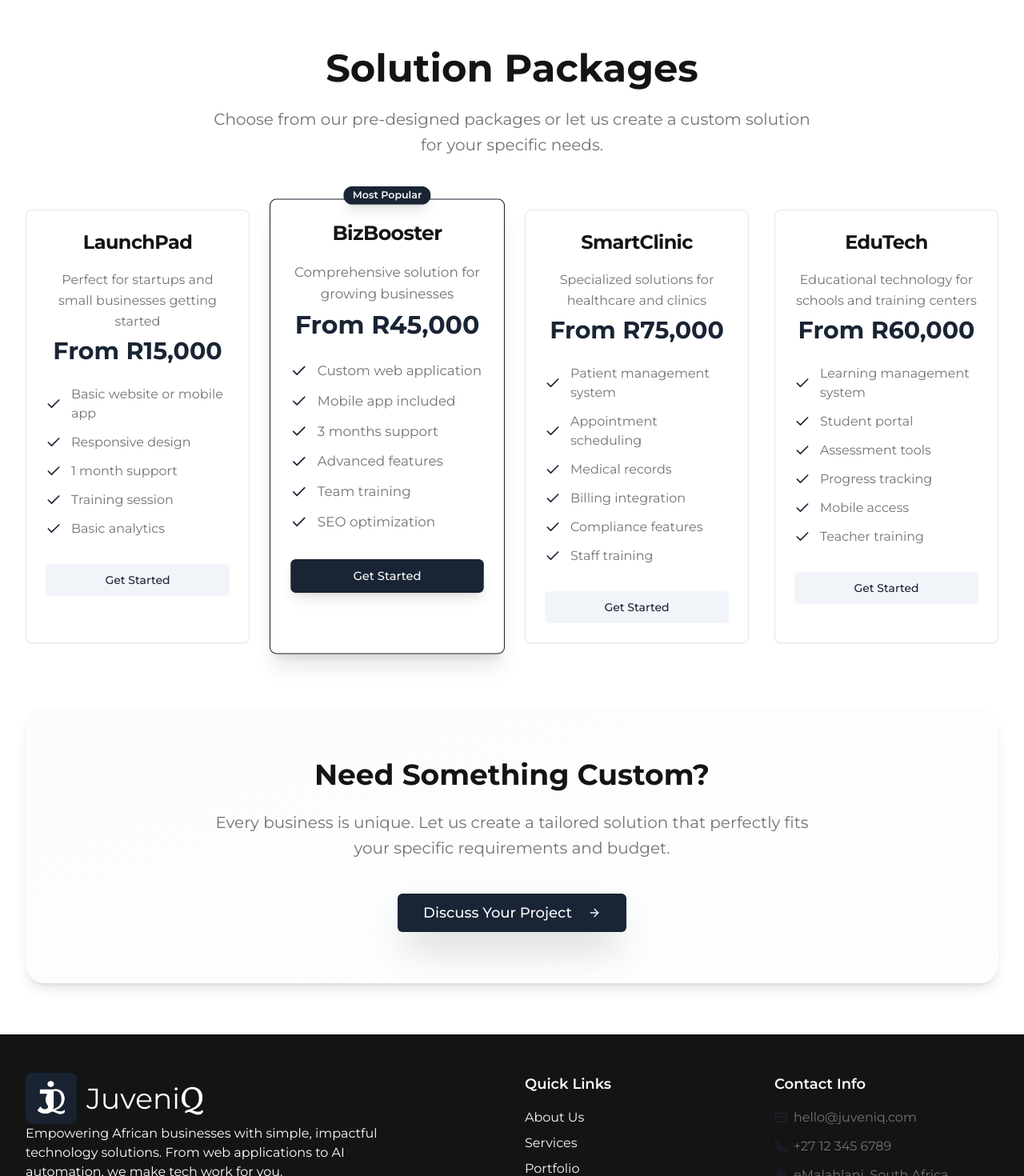
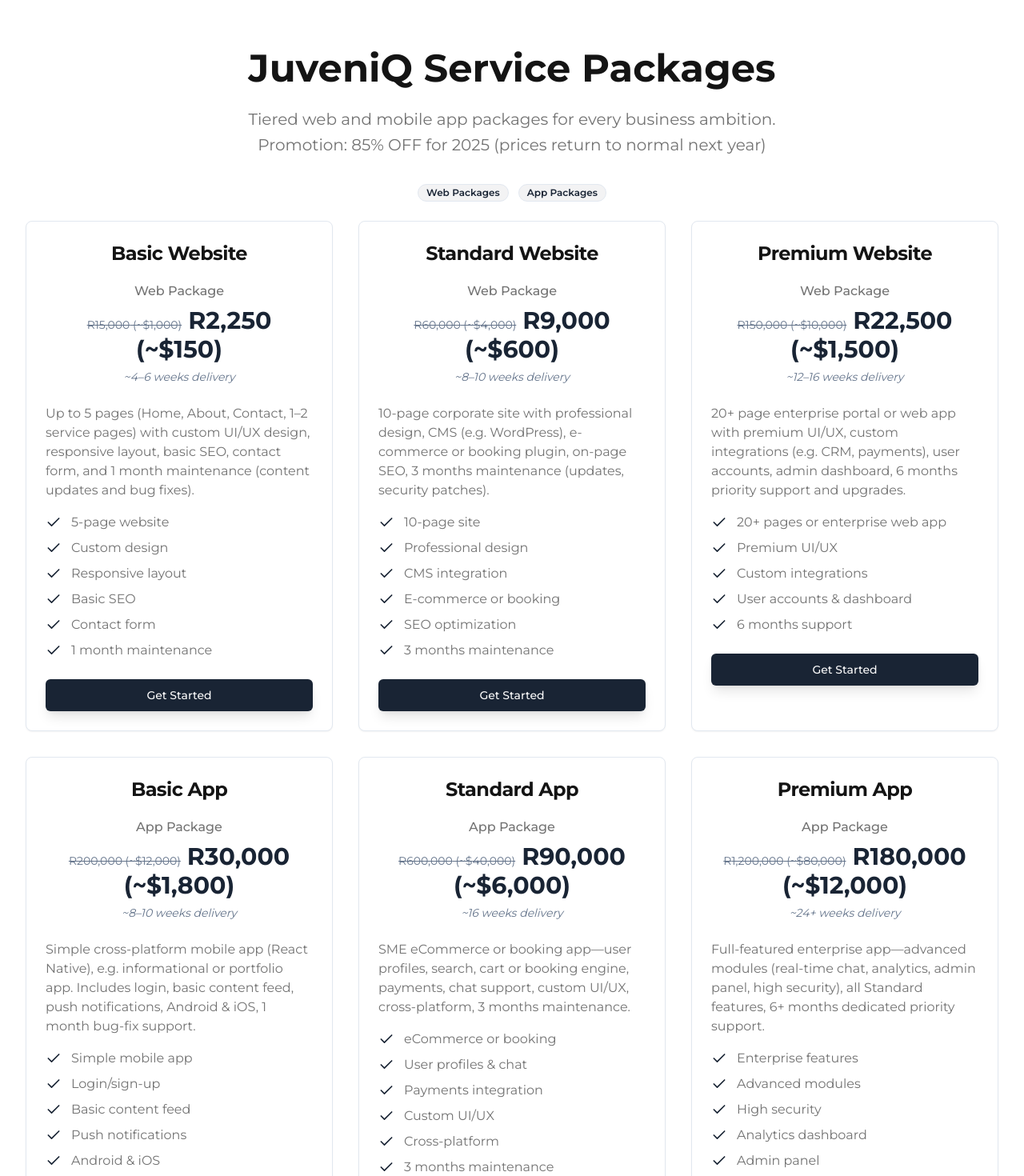
Before and after one commit to JuveniQ/juvoniq-main-website, a React (Vite) app: page /services in a window 1280 px wide. Shown: the part 1800-3270 px from the top of the page at 80% size. Built offline with nearby package versions, Linux system fonts and the light colour scheme; a web font is replaced by a local one.

Commit message:
Update service package pricing
Adjusted service package prices by -85% to reflect a promotional discount.

```diff
--- a/src/pages/Services.tsx
+++ b/src/pages/Services.tsx
@@ -1,4 +1,3 @@
-
 import React from 'react'
 import { Card, CardContent, CardHeader, CardTitle } from "@/components/ui/card";
 import { Button } from "@/components/ui/button";
@@ -15,6 +14,118 @@ import {
 } from "lucide-react";
 import { useEffect } from "react";
 import icon from '/JIQ_main_logo_no_bg.png'
+
+const promoNote = "Promotion: 85% OFF for 2025 (prices return to normal next year)";
+
+// Helper to display both ZAR and USD & strikethrough
+function PriceDisplay({ oldZar, oldUsd }: { oldZar: number, oldUsd: number }) {
+  const newZar = Math.round(oldZar * 0.15);
+  const newUsd = Math.round(oldUsd * 0.15);
+  return (
+    <div>
+      <span className="line-through text-sm text-muted-foreground mr-2">R{oldZar.toLocaleString()} (~${oldUsd.toLocaleString()})</span>
+      <span className="text-3xl font-bold text-primary">R{newZar.toLocaleString()} (~${newUsd.toLocaleString()})</span>
+    </div>
+  );
+}
+
+const packages = [
+  {
+    type: "Web",
+    name: "Basic Website",
+    description: "Up to 5 pages (Home, About, Contact, 1–2 service pages) with custom UI/UX design, responsive layout, basic SEO, contact form, and 1 month maintenance (content updates and bug fixes).",
+    delivery: "~4–6 weeks",
+    oldZar: 15000,
+    oldUsd: 1000,
+    features: [
+      "5-page website",
+      "Custom design",
+      "Responsive layout",
+      "Basic SEO",
+      "Contact form",
+      "1 month maintenance"
+    ]
+  },
+  {
+    type: "Web",
+    name: "Standard Website",
+    description: "10-page corporate site with professional design, CMS (e.g. WordPress), e-commerce or booking plugin, on-page SEO, 3 months maintenance (updates, security patches).",
+    delivery: "~8–10 weeks",
+    oldZar: 60000,
+    oldUsd: 4000,
+    features: [
+      "10-page site",
+      "Professional design",
+      "CMS integration",
+      "E-commerce or booking",
+      "SEO optimization",
+      "3 months maintenance"
+    ]
+  },
+  {
+    type: "Web",
+    name: "Premium Website",
+    description: "20+ page enterprise portal or web app with premium UI/UX, custom integrations (e.g. CRM, payments), user accounts, admin dashboard, 6 months priority support and upgrades.",
+    delivery: "~12–16 weeks",
+    oldZar: 150000,
+    oldUsd: 10000,
+    features: [
+      "20+ pages or enterprise web app",
+      "Premium UI/UX",
+      "Custom integrations",
+      "User accounts & dashboard",
+      "6 months support"
+    ]
+  },
+  {
+    type: "App",
+    name: "Basic App",
+    description: "Simple cross-platform mobile app (React Native), e.g. informational or portfolio app. Includes login, basic content feed, push notifications, Android & iOS, 1 month bug-fix support.",
+    delivery: "~8–10 weeks",
+    oldZar: 200000,
+    oldUsd: 12000,
+    features: [
+      "Simple mobile app",
+      "Login/sign-up",
+      "Basic content feed",
+      "Push notifications",
+      "Android & iOS",
+      "1 month support"
+    ]
+  },
+  {
+    type: "App",
+    name: "Standard App",
+    description: "SME eCommerce or booking app—user profiles, search, cart or booking engine, payments, chat support, custom UI/UX, cross-platform, 3 months maintenance.",
+    delivery: "~16 weeks",
+    oldZar: 600000,
+    oldUsd: 40000,
+    features: [
+      "eCommerce or booking",
+      "User profiles & chat",
+      "Payments integration",
+      "Custom UI/UX",
+      "Cross-platform",
+      "3 months maintenance"
+    ]
+  },
+  {
+    type: "App",
+    name: "Premium App",
+    description: "Full-featured enterprise app—advanced modules (real-time chat, analytics, admin panel, high security), all Standard features, 6+ months dedicated priority support.",
+    delivery: "~24+ weeks",
+    oldZar: 1200000,
+    oldUsd: 80000,
+    features: [
+      "Enterprise features",
+      "Advanced modules",
+      "High security",
+      "Analytics dashboard",
+      "Admin panel",
+      "6+ months support"
+    ]
+  },
+];
 
 const Services = () => {
 //Scroll the page to the top on page load
@@ -50,64 +161,6 @@ useEffect(()=> window.scrollTo({behavior: 'smooth', top: 0}), [])
       title: "Tech Support & Training",
       description: "Ongoing technical support and user training to ensure your team gets the most out of your technology investments.",
       features: ["24/7 Support", "User Training", "System Maintenance", "Performance Monitoring"]
-    }
-  ];
-
-  const packages = [
-    {
-      name: "LaunchPad",
-      description: "Perfect for startups and small businesses getting started",
-      price: "From R15,000",
-      features: [
-        "Basic website or mobile app",
-        "Responsive design",
-        "1 month support",
-        "Training session",
-        "Basic analytics"
-      ],
-      highlight: false
-    },
-    {
-      name: "BizBooster",
-      description: "Comprehensive solution for growing businesses",
-      price: "From R45,000",
-      features: [
-        "Custom web application",
-        "Mobile app included",
-        "3 months support",
-        "Advanced features",
-        "Team training",
-        "SEO optimization"
-      ],
-      highlight: true
-    },
-    {
-      name: "SmartClinic",
-      description: "Specialized solutions for healthcare and clinics",
-      price: "From R75,000",
-      features: [
-        "Patient management system",
-        "Appointment scheduling",
-        "Medical records",
-        "Billing integration",
-        "Compliance features",
-        "Staff training"
-      ],
-      highlight: false
-    },
-    {
-      name: "EduTech",
-      description: "Educational technology for schools and training centers",
-      price: "From R60,000",
-      features: [
-        "Learning management system",
-        "Student portal",
-        "Assessment tools",
-        "Progress tracking",
-        "Mobile access",
-        "Teacher training"
-      ],
-      highlight: false
     }
   ];
 
@@ -170,42 +223,43 @@ useEffect(()=> window.scrollTo({behavior: 'smooth', top: 0}), [])
 
         {/* Packages Section */}
         <div className="mb-20">
-          <div className="text-center mb-16 fade-in-up">
+          <div className="text-center mb-8 fade-in-up">
             <h2 className="text-4xl lg:text-5xl font-bold text-foreground mb-6">
-              Solution Packages
+              JuveniQ Service Packages
             </h2>
             <p className="text-xl text-tertiary max-w-3xl mx-auto leading-relaxed">
-              Choose from our pre-designed packages or let us create a custom solution for your specific needs.
+              Tiered web and mobile app packages for every business ambition. {promoNote}
             </p>
           </div>
 
-          <div className="grid grid-cols-1 md:grid-cols-2 lg:grid-cols-4 gap-8">
+          {/* Category badges */}
+          <div className="flex gap-3 justify-center mb-6">
+            <Badge variant="outline" className="bg-primary/5 text-primary">Web Packages</Badge>
+            <Badge variant="outline" className="bg-primary/5 text-primary">App Packages</Badge>
+          </div>
+
+          <div className="grid grid-cols-1 md:grid-cols-2 lg:grid-cols-3 gap-8">
             {packages.map((pkg, index) => (
               <Card
                 key={pkg.name}
-                className={`hover-lift transition-all duration-300 fade-in-up relative group ${
-                  pkg.highlight ? 'border-primary shadow-xl scale-105' : 'border-border'
-                }`}
+                className={`hover-lift transition-all duration-300 fade-in-up relative group border-border`}
                 style={{ animationDelay: `${index * 0.1}s` }}
               >
-                {pkg.highlight && (
-                  <Badge className="absolute -top-4 left-1/2 transform -translate-x-1/2 bg-primary text-primary-foreground shadow-lg">
-                    Most Popular
-                  </Badge>
-                )}
                 <CardHeader className="text-center pb-6">
                   <CardTitle className="text-2xl font-bold text-foreground mb-3 group-hover:text-primary transition-colors duration-300">
                     {pkg.name}
                   </CardTitle>
-                  <p className="text-tertiary mb-6 leading-relaxed">
-                    {pkg.description}
+                  <p className="text-tertiary mb-3 leading-relaxed">
+                    <span className="font-medium">{pkg.type} Package</span>
                   </p>
-                  <div className="text-3xl font-bold text-primary">
-                    {pkg.price}
+                  <div className="mb-2">
+                    <PriceDisplay oldZar={pkg.oldZar} oldUsd={pkg.oldUsd} />
                   </div>
+                  <div className="text-sm text-muted-foreground mb-2 italic">{pkg.delivery} delivery</div>
                 </CardHeader>
                 <CardContent className="pt-0">
-                  <ul className="space-y-3 mb-8">
+                  <p className="mb-4 text-tertiary">{pkg.description}</p>
+                  <ul className="space-y-2 mb-6">
                     {pkg.features.map((feature) => (
                       <li key={feature} className="flex items-center">
                         <Check className="h-5 w-5 text-primary mr-3 flex-shrink-0" />
@@ -215,11 +269,7 @@ useEffect(()=> window.scrollTo({behavior: 'smooth', top: 0}), [])
                   </ul>
                   <Link to="/contact">
                     <Button
-                      className={`w-full transition-all duration-300 hover:scale-105 ${
-                        pkg.highlight
-                          ? 'bg-primary hover:bg-primary/90 text-primary-foreground shadow-lg'
-                          : 'bg-accent hover:bg-accent/80 text-accent-foreground'
-                      }`}
+                      className="w-full transition-all duration-300 hover:scale-105 bg-primary hover:bg-primary/90 text-primary-foreground shadow-lg"
                     >
                       Get Started
                     </Button>
@@ -227,6 +277,9 @@ useEffect(()=> window.scrollTo({behavior: 'smooth', top: 0}), [])
                 </CardContent>
               </Card>
             ))}
+          </div>
+          <div className="text-center mt-6">
+            <span className="text-xs text-muted-foreground">{promoNote}</span>
           </div>
         </div>
 
```
